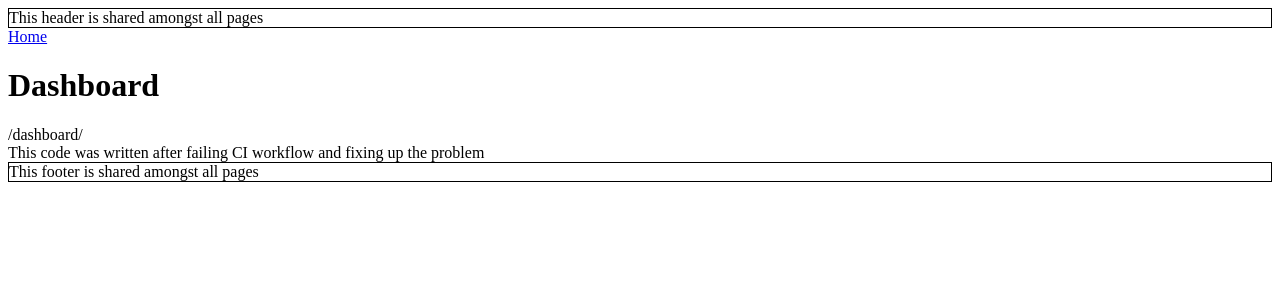
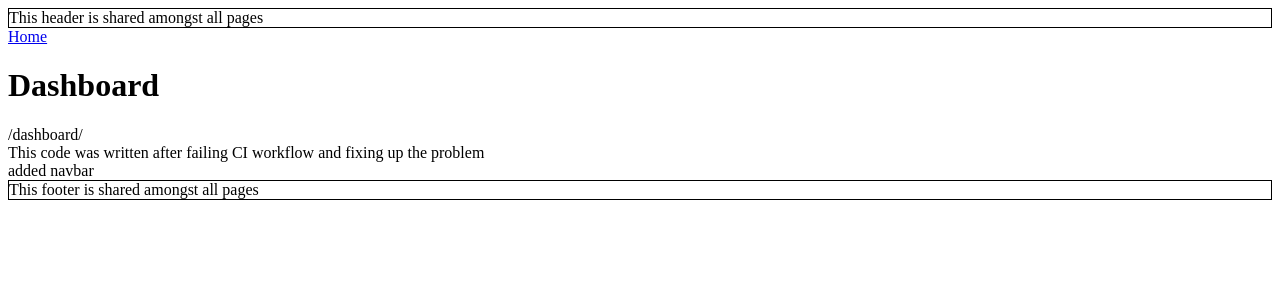
Before and after one commit to jmpark95/CICD-GCP-Practice, a Next.js app: page /dashboard in a window 1280 px wide. Shown: the top 300 px of the page. Built offline with nearby package versions, Linux system fonts and the light colour scheme.

Commit message:
Mock feature testing

```diff
--- a/src/app/dashboard/page.jsx
+++ b/src/app/dashboard/page.jsx
@@ -7,6 +7,7 @@ export default function page() {
          <h1>Dashboard</h1>
          <div>/dashboard/</div>
          <div>This code was written after failing CI workflow and fixing up the problem</div>
+         <nav>added navbar</nav>
       </>
    );
 }
```
